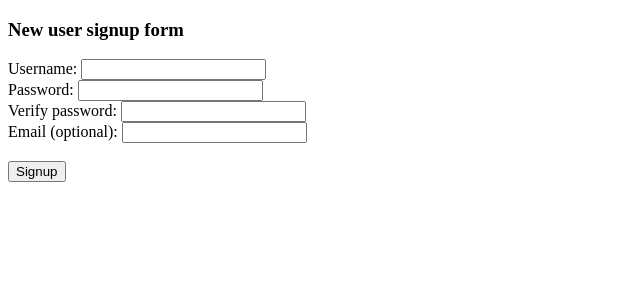
After one commit to robotsarelame/aPie, a Python web app: template templates/unit2_signup.html in a window 1280 px wide. The commit adds this page. Shown: the top 300 px of the page, without its empty margins (0-640 px from the left). Run offline with Jinja, Linux system fonts and the light colour scheme; the template is opened without the code that fills it, so the values that code supplies are empty.

Commit message:
added signup form template + updated escaping + moved some shirt to separate file

```diff
--- a/templates/unit2_rot13.html
+++ b/templates/unit2_rot13.html
@@ -8,7 +8,7 @@
 <h3>Enter a text below for ROT13 transform:</h3>
     <p>
     <form method="post">
-        <p><textarea rows="10" cols="45" name="text">{{text}}</textarea></p>
+        <p><textarea rows="10" cols="45" name="text">{{text|safe}}</textarea></p>
         <br>
         <input type="submit" name="submit_btn" value="Convert">
     </form>
--- /dev/null
+++ b/templates/unit2_signup.html
@@ -0,0 +1,40 @@
+<!DOCTYPE HTML PUBLIC "-//W3C//DTD HTML 4.01 Transitional//EN"
+        "http://www.w3.org/TR/html4/loose.dtd">
+<html>
+<head>
+    <title>UDACITY CS253: Unit2 Signup</title>
+</head>
+<body>
+    {% autoescape on %}
+    <form method="post">
+        <h3>New user signup form</h3>
+        <label>
+            Username:
+            <input type="text" name="username" value="{{username}}">
+        </label>
+        <span style="color: red">{{username_error}}</span>
+        <br>
+        <label>
+            Password:
+            <input type="text" name="password" value="{{password}}">
+        </label>
+        <span style="color: red">{{password_error}}</span>
+        <br>
+        <label>
+            Verify password:
+            <input type="text" name="verify" value="{{verify}}">
+        </label>
+        <span style="color: red">{{verify_error}}</span>
+        <br>
+        <label>
+            Email (optional):
+            <input type="text" name="email" value="{{email}}">
+        </label>
+        <span style="color: red">{{email_error}}</span>
+        <br>
+        <br>
+        <input type="submit" value="Signup">
+    </form>
+    {% endautoescape %}
+</body>
+</html>
```
Also changed, not shown: main.py (+3 -55 lines), unit2.py (+13 -30 lines), utils.py (added, +51 -0 lines).
